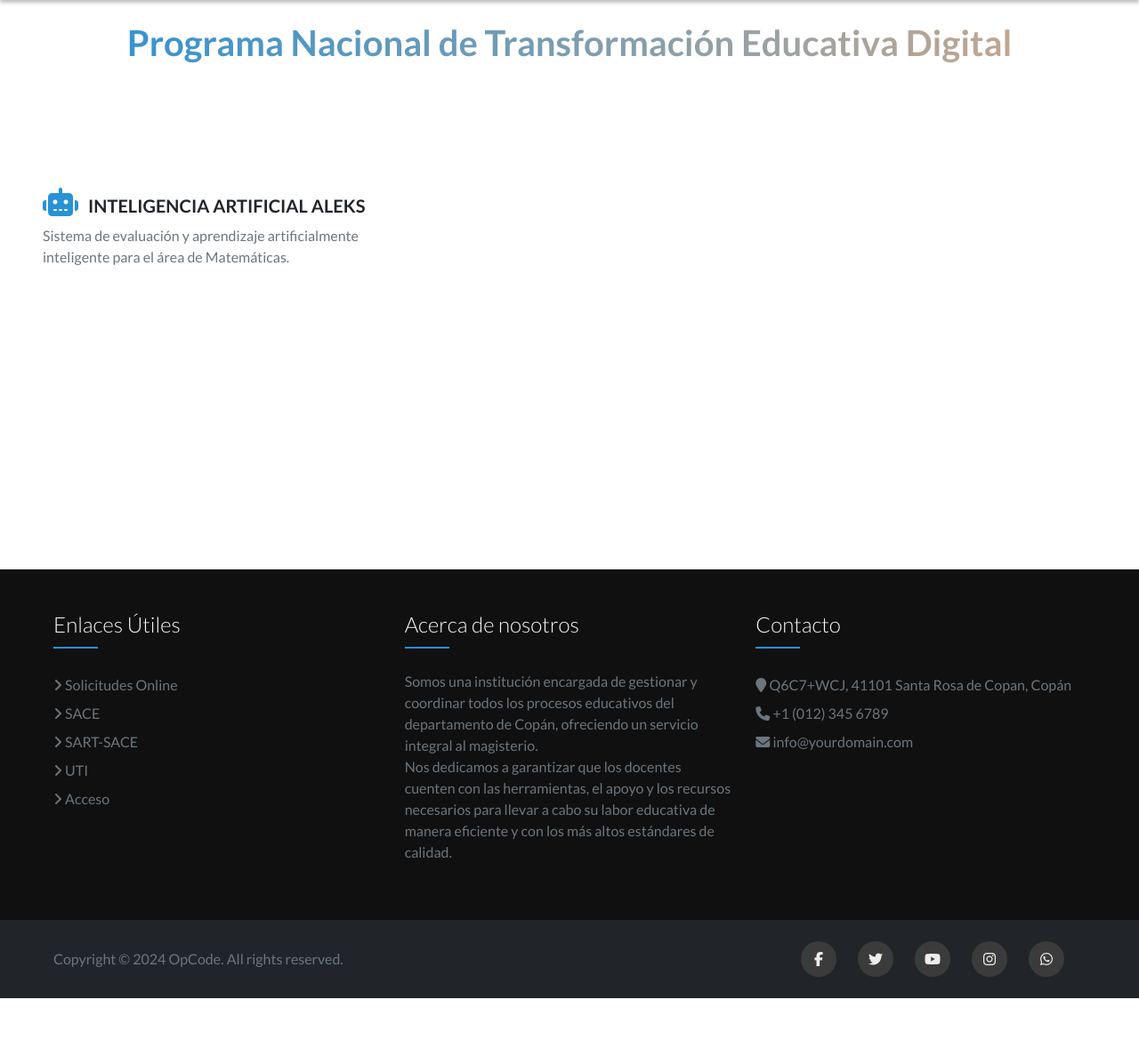
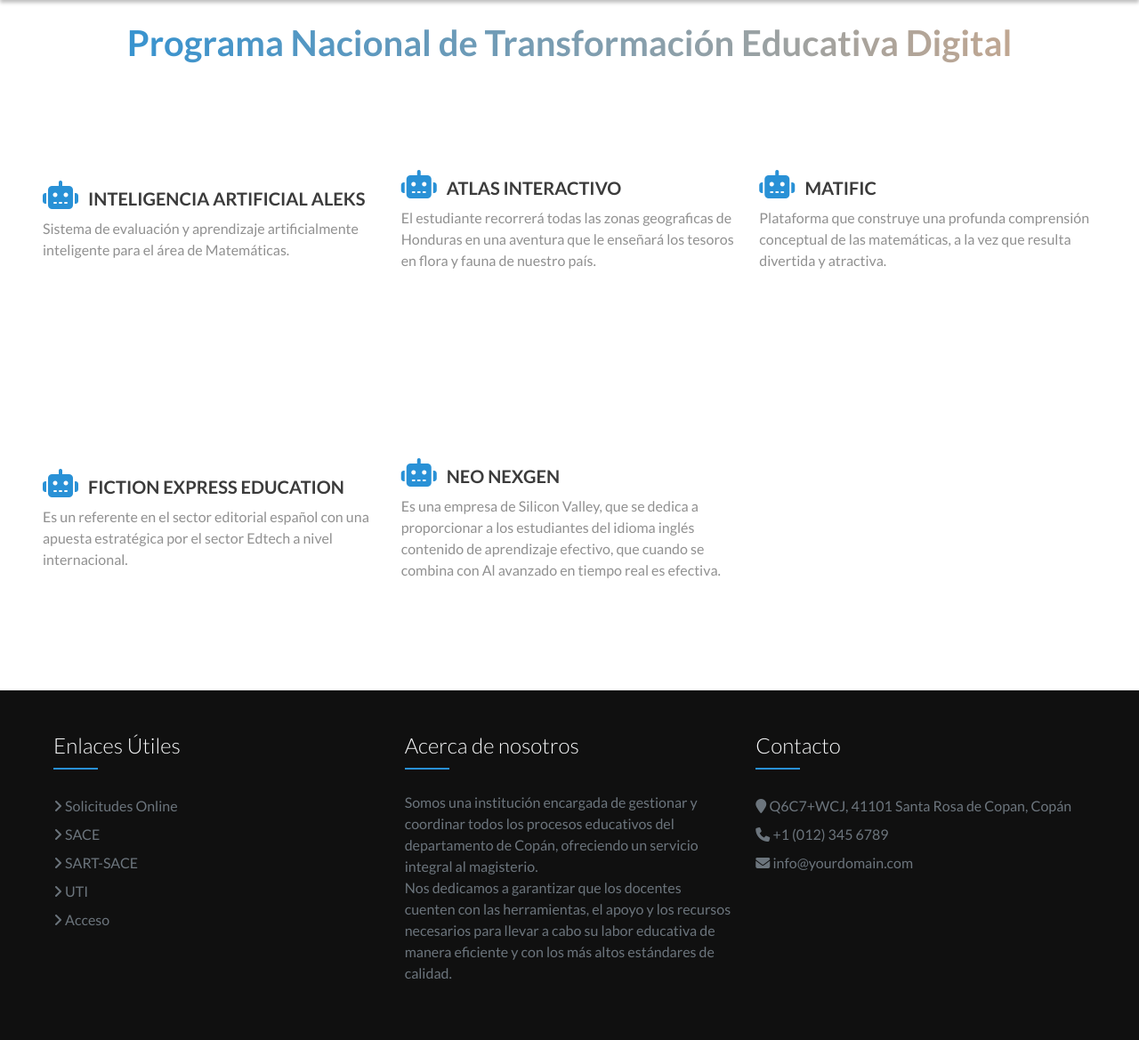
Before and after one commit to OPCODE7/departamentalcopan, a PHP site: page /departamentalcopan/pnted in a window 1280 px wide. Shown: the part 153-1322 px from the top of the page at 89% size. Before the commit the page ends 1275 px from the top, so only its background shows below. Run offline with PHP 8.4, Linux system fonts and the light colour scheme.

Commit message:
Starting layout pnted view

```diff
--- a/app/views/pnted.view.php
+++ b/app/views/pnted.view.php
@@ -1,40 +1,57 @@
-<div class="row px-3 px-md-4 px-lg-5 mt-4">
+<div class="row px-3 px-md-4 px-lg-5 my-4">
     <h4 class="fw-bold fs-1 col-12 text-center title-online-app">
         Programa Nacional de Transformación Educativa Digital
     </h4>
-    <a href="#" class="col-12 col-md-6 col-lg-4 text-decoration-none mt-4 py-3 position-relative d-flex flex-column justify-content-center overflow-hidden" style="height: 40vh;" id="container-image-pnted">
-        <img src="<?php echo $APP_URL ?>public/assets/images/aleks.png" alt="Aleks-AI" class="w-100 h-100 position-absolute start-100 image-pnted-tools top-0 " style="z-index:-2;transition: all 0.2s ease;">
-        <div class="opacity-div position-absolute top-0 start-0 w-100 h-100 bg-dark opacity-0" style="z-index: -1;transition: all 0.2s ease;"></div>
+    <a href="https://latam.aleks.com/" class="col-12 col-md-6 col-lg-4 text-decoration-none mt-3 py-3 position-relative d-flex flex-column justify-content-center overflow-hidden" style="height: 40vh;" id="container-image-pnted">
+        <img src="<?php echo $APP_URL ?>public/assets/images/aleks.png" alt="Aleks-AI" class="w-100 h-100 position-absolute image-pnted-tools top-0 " style="z-index:-2;transition: all 0.2s ease;">
+        <div class="opacity-div position-absolute top-0 start-0 w-100 h-100 bg-dark" style="z-index: -1;transition: all 0.2s ease;"></div>
         <div>
-            <i class="fas fa-robot fw-bold fs-2 text-blue me-2" style="z-index: 1;"></i>
-            <h5 class="text-uppercase d-inline text-dark fw-bold">Inteligencia Artificial Aleks</h5>
+            <i class="fas fa-robot fw-bold fs-2 me-2" style="z-index: 1;"></i>
+            <h5 class="text-uppercase d-inline fw-bold">Inteligencia Artificial Aleks</h5>
         </div>
-        <p class="fw-normal text-secondary mt-2 z-1">Sistema de evaluación y aprendizaje artificialmente inteligente para el área de Matemáticas.
+        <p class="fw-normal mt-2 z-1">Sistema de evaluación y aprendizaje artificialmente inteligente para el área de Matemáticas.
         </p>
-
+    </a>
+    <a href="https://latam.aleks.com/" class="col-12 col-md-6 col-lg-4 text-decoration-none mt-3 py-3 position-relative d-flex flex-column justify-content-center overflow-hidden" style="height: 40vh;" id="container-image-pnted">
+        <img src="<?php echo $APP_URL ?>public/assets/images/aleks.png" alt="Aleks-AI" class="w-100 h-100 position-absolute image-pnted-tools top-0 " style="z-index:-2;transition: all 0.2s ease;">
+        <div class="opacity-div position-absolute top-0 start-0 w-100 h-100 bg-dark" style="z-index: -1;transition: all 0.2s ease;"></div>
+        <div>
+            <i class="fas fa-robot fw-bold fs-2 me-2" style="z-index: 1;"></i>
+            <h5 class="text-uppercase d-inline fw-bold">Atlas Interactivo</h5>
+        </div>
+        <p class="fw-normal mt-2 z-1">El estudiante recorrerá todas las zonas geograficas de Honduras en una aventura que le enseñará los tesoros en flora y fauna de nuestro país.
+        </p>
+    </a>
+    <a href="https://latam.aleks.com/" class="col-12 col-md-6 col-lg-4 text-decoration-none mt-3 py-3 position-relative d-flex flex-column justify-content-center overflow-hidden" style="height: 40vh;" id="container-image-pnted">
+        <img src="<?php echo $APP_URL ?>public/assets/images/aleks.png" alt="Aleks-AI" class="w-100 h-100 position-absolute image-pnted-tools top-0 " style="z-index:-2;transition: all 0.2s ease;">
+        <div class="opacity-div position-absolute top-0 start-0 w-100 h-100 bg-dark" style="z-index: -1;transition: all 0.2s ease;"></div>
+        <div>
+            <i class="fas fa-robot fw-bold fs-2 me-2" style="z-index: 1;"></i>
+            <h5 class="text-uppercase d-inline fw-bold">Matific</h5>
+        </div>
+        <p class="fw-normal mt-2 z-1">Plataforma que construye una profunda comprensión conceptual de las matemáticas, a la vez que resulta divertida y atractiva.
+        </p>
+    </a>
+    <a href="https://latam.aleks.com/" class="col-12 col-md-6 col-lg-4 text-decoration-none mt-3 py-3 position-relative d-flex flex-column justify-content-center overflow-hidden" style="height: 40vh;" id="container-image-pnted">
+        <img src="<?php echo $APP_URL ?>public/assets/images/aleks.png" alt="Aleks-AI" class="w-100 h-100 position-absolute image-pnted-tools top-0 " style="z-index:-2;transition: all 0.2s ease;">
+        <div class="opacity-div position-absolute top-0 start-0 w-100 h-100 bg-dark" style="z-index: -1;transition: all 0.2s ease;"></div>
+        <div>
+            <i class="fas fa-robot fw-bold fs-2 me-2" style="z-index: 1;"></i>
+            <h5 class="text-uppercase d-inline fw-bold">Fiction Express Education</h5>
+        </div>
+        <p class="fw-normal mt-2 z-1">Es un referente en el sector editorial español con una apuesta estratégica por el sector Edtech a nivel internacional.
+        </p>
+    </a>
+    <a href="https://latam.aleks.com/" class="col-12 col-md-6 col-lg-4 text-decoration-none mt-3 py-3 position-relative d-flex flex-column justify-content-center overflow-hidden" style="height: 40vh;" id="container-image-pnted">
+        <img src="<?php echo $APP_URL ?>public/assets/images/aleks.png" alt="Aleks-AI" class="w-100 h-100 position-absolute image-pnted-tools top-0 " style="z-index:-2;transition: all 0.2s ease;">
+        <div class="opacity-div position-absolute top-0 start-0 w-100 h-100 bg-dark" style="z-index: -1;transition: all 0.2s ease;"></div>
+        <div>
+            <i class="fas fa-robot fw-bold fs-2 me-2" style="z-index: 1;"></i>
+            <h5 class="text-uppercase d-inline fw-bold">Neo Nexgen</h5>
+        </div>
+        <p class="fw-normal mt-2 z-1">Es una empresa de Silicon Valley, que se dedica a proporcionar a los estudiantes del idioma inglés contenido de aprendizaje efectivo, que cuando se combina con Al avanzado en tiempo real es efectiva.
+        </p>
     </a>
 
+
 </div>
-
-
-<script>
-    document.addEventListener("mouseover", e => {
-        if (e.target.matches("#container-image-pnted")) {
-            e.target.querySelector(".opacity-div").classList.remove("opacity-0");
-            e.target.querySelector(".opacity-div").classList.add("opacity-75");
-            e.target.querySelector("img").classList.remove("start-100");
-            e.target.querySelector("img").classList.add("start-0");
-            e.target.querySelector("i").classList.add("text-light");
-            e.target.querySelector("h5").classList.add("text-light");
-            e.target.querySelector("p").classList.add("text-light");
-        }
-    });
-    document.addEventListener("mouseleave", e => {
-        if (e.target.matches("#container-image-pnted")) {
-            e.target.querySelector(".opacity-div").classList.remove("opacity-75");
-            e.target.querySelector(".opacity-div").classList.add("opacity-0");
-            e.target.querySelector("img").classList.remove("start-0");
-            e.target.querySelector("img").classList.add("start-100");
-        }
-    });
-</script>
--- a/public/css/custom_styles/styles.css
+++ b/public/css/custom_styles/styles.css
@@ -472,12 +472,66 @@
 
 /* PNTED */
 
+#container-image-pnted {
+  & img {
+    left: 0;
+  }
+
+  & .opacity-div {
+    opacity: 75%;
+  }
+
+  & i,
+  h5,
+  p {
+    color: var(--very-light-gray);
+  }
+}
+
 @media (min-width: 768px) {
   .aside-uti {
     position: fixed;
     top: auto;
     left: 0;
     background-color: transparent;
+  }
+
+  #container-image-pnted {
+    & img {
+      left: 100%;
+    }
+
+    & .opacity-div {
+      opacity: 0;
+    }
+
+    & i {
+      color: var(--blue);
+    }
+
+    & h5 {
+      color: var(--dark-gray);
+    }
+
+    p {
+      color: var(--medium-gray);
+    }
+  }
+
+  #container-image-pnted:hover {
+    & img {
+      left: 0;
+    }
+
+    & .opacity-div {
+      opacity: 75%;
+    }
+
+    & i,
+    h5,
+    p {
+      color: var(--very-light-gray);
+    }
   }
 }
 
```
